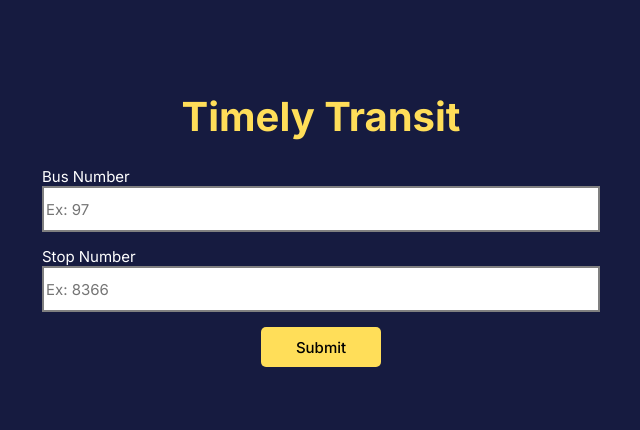
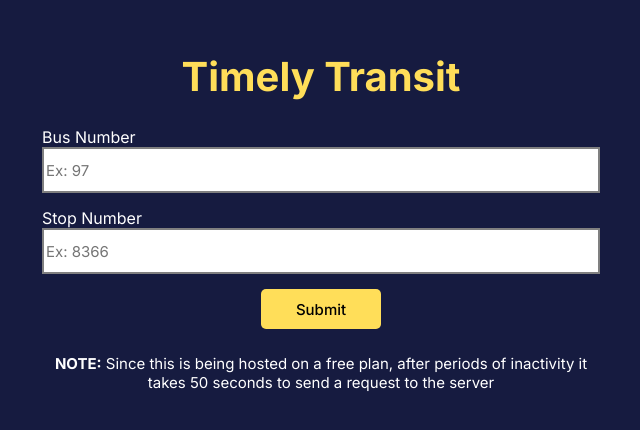
Before and after one commit to abdulrasool05/TimelyTransitClient, a React (Vite) app: page / in a window 1280 px wide. Shown: the part 184-614 px from the top of the page, without its empty margins (319-959 px from the left). Built offline with nearby package versions, Linux system fonts and the light colour scheme.

Commit message:
Adding note to landing paage

```diff
--- a/src/components/Landing.jsx
+++ b/src/components/Landing.jsx
@@ -22,7 +22,7 @@ export default function Landing(props){
 
     function handleSubmit(event){
         event.preventDefault()
-        fetch("https://timelytransitbackend.onrender.com/buses", {
+        fetch("http://localhost:8080/api/buses", {
             method: "POST",
             headers:{
                 "Content-type": "application/json"
@@ -40,6 +40,7 @@ export default function Landing(props){
             <form className="landingForm" onSubmit={handleSubmit}>
 
                 <h1 className="landingTitle">Timely Transit</h1>
+
 
                 <label for="busNum">Bus Number</label>
                 <input
@@ -64,7 +65,11 @@ export default function Landing(props){
                 />
 
                 <button onClick={handleSubmit} className="formSubmit">Submit</button>
+                <div className="note">
+                    <p><strong>NOTE:</strong> Since this is being hosted on a free plan, after periods of inactivity it takes 50 seconds to send a request to the server</p>
+                </div>
             </form>
+
         </main>
     )
 }
--- a/src/index.css
+++ b/src/index.css
@@ -224,6 +224,7 @@ input[type=text]:focus {
   font-family: Inter;
   font-size: 15px;
   font-weight: 500;
+  margin-bottom: 10px;
   cursor: pointer;
   transition-duration: 0.4s;
 }
@@ -251,10 +252,19 @@ input[type=text]:focus {
 label{
   font-family: Inter;
   font-weight: 400;
-  font-size: 15px;
+  font-size: 16px;
   color: white;
   margin-right: auto;
 
+}
+
+.note{
+  max-width: 558px;
+  font-family: Inter;
+  font-weight: 400;
+  font-size: 15px;
+  color: white;
+  text-align: center;
 }
 
 
@@ -288,7 +298,7 @@ label{
 
 
 
-@media (max-width: 428px){
+@media (max-width: 414px){
   .bus-time{
     font-size: 10px;
     width: 55px;
@@ -384,4 +394,7 @@ label{
     margin-left: 12px;
   }
 
+  .note{
+    max-width: 330px;
+  }
 }
```
